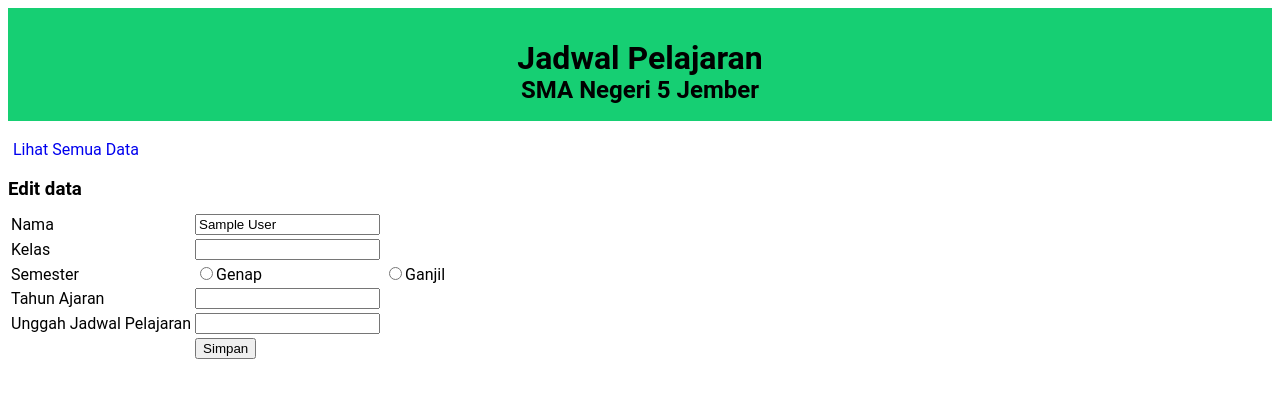
After one commit to samuraix888/Kelompok5TugasWEB, a PHP site: page /edit.php?id=1 in a window 1280 px wide. The commit adds this page. Shown: the top 398 px of the page. Run offline with PHP 8.4, Linux system fonts and the light colour scheme; tables that the repository leaves empty or names only in its code hold one stand-in row (values such as "Sample post"); data that the repository does not hold is empty.

Commit message:
Add files via upload

```diff
--- /dev/null
+++ b/edit.php
@@ -0,0 +1,73 @@
+<!DOCTYPE html>
+<html>
+
+<head>
+	<title>Membuat CRUD Dengan PHP Dan MySQL - Menampilkan data dari database</title>
+	<link rel="stylesheet" type="text/css" href="style.css">
+</head>
+
+<body>
+	<div class="judul">
+		<h1>Jadwal Pelajaran</h1>
+		<h2>SMA Negeri 5 Jember</h2>
+
+	</div>
+
+	<br />
+
+	<a href="index.php">Lihat Semua Data</a>
+
+	<br />
+	<h3>Edit data</h3>
+
+	<?php
+	include "koneksi.php";
+	$id = $_GET['id'];
+	$query_mysql = mysqli_query($host, "SELECT * FROM user WHERE id='$id'") or die(mysqli_error($host));
+	$nomor = 1;
+	while ($data = mysqli_fetch_array($query_mysql)) {
+		?>
+		<form action="update.php" method="post">
+			<table>
+				<tr>
+					<td>Nama</td>
+					<td>
+						<input type="hidden" name="id" value="<?php echo $data['id'] ?>">
+						<input type="text" name="nama" value="<?php echo $data['nama'] ?>">
+					</td>
+				</tr>
+				<tr>
+					<td>Kelas</td>
+					<td><input type="text" name="Kelas" value="<?php echo $data['Kelas'] ?>"></td>
+				</tr>
+				<tr>
+					<td>Semester</td>
+
+					<td><input type="radio" name="Semester" value="Genap">Genap</td>
+					<td><input type="radio" name="Semester" value="Ganjil">Ganjil</td>
+
+				</tr>
+				<tr>
+					<td>Tahun Ajaran</td>
+
+					<td><input type="text" name="TahunAjaran" value="<?php echo $data['TahunAjaran'] ?>"></td>
+					</td>
+
+				</tr>
+				<tr>
+					<td>Unggah Jadwal Pelajaran</td>
+					<td><input type="text" name="Unggahjadwal" value="<?php echo $data['Unggahjadwal'] ?>"></td>
+					</td>
+				</tr>
+				<tr>
+					<td></td>
+					<td><input type="submit" value="Simpan"></td>
+				</tr>
+
+			</table>
+		</form>
+	<?php }
+	?>
+</body>
+
+</html>
--- /dev/null
+++ b/koneksi.php
@@ -0,0 +1,5 @@
+<?php
+// isi nama host, username mysql, dan password mysql anda
+$host = mysqli_connect("localhost","root","","malasngoding");
+
+?>
--- /dev/null
+++ b/style.css
@@ -0,0 +1,30 @@
+body{
+	font-family: 'roboto';
+	color: #000;
+}
+
+.judul{
+	background: rgb(22, 207, 115);
+	padding: 10px;
+	text-align: center;
+
+}
+
+.judul h1,h2,h3{
+	height: 15px;
+}
+
+a{
+	/*color: #fff;*/
+	padding: 5px;
+	text-decoration: none;
+}
+
+
+.table{
+	border-collapse: collapse;
+}
+
+table.table th th , table.table tr td{
+	padding: 10px 20px	;
+}
```
Also changed, not shown: hapus.php (added, +7 -0 lines), index.php (+51 -60 lines), input-aksi.php (added, +11 -0 lines), input.php (added, +45 -0 lines), update.php (added, +13 -0 lines).
